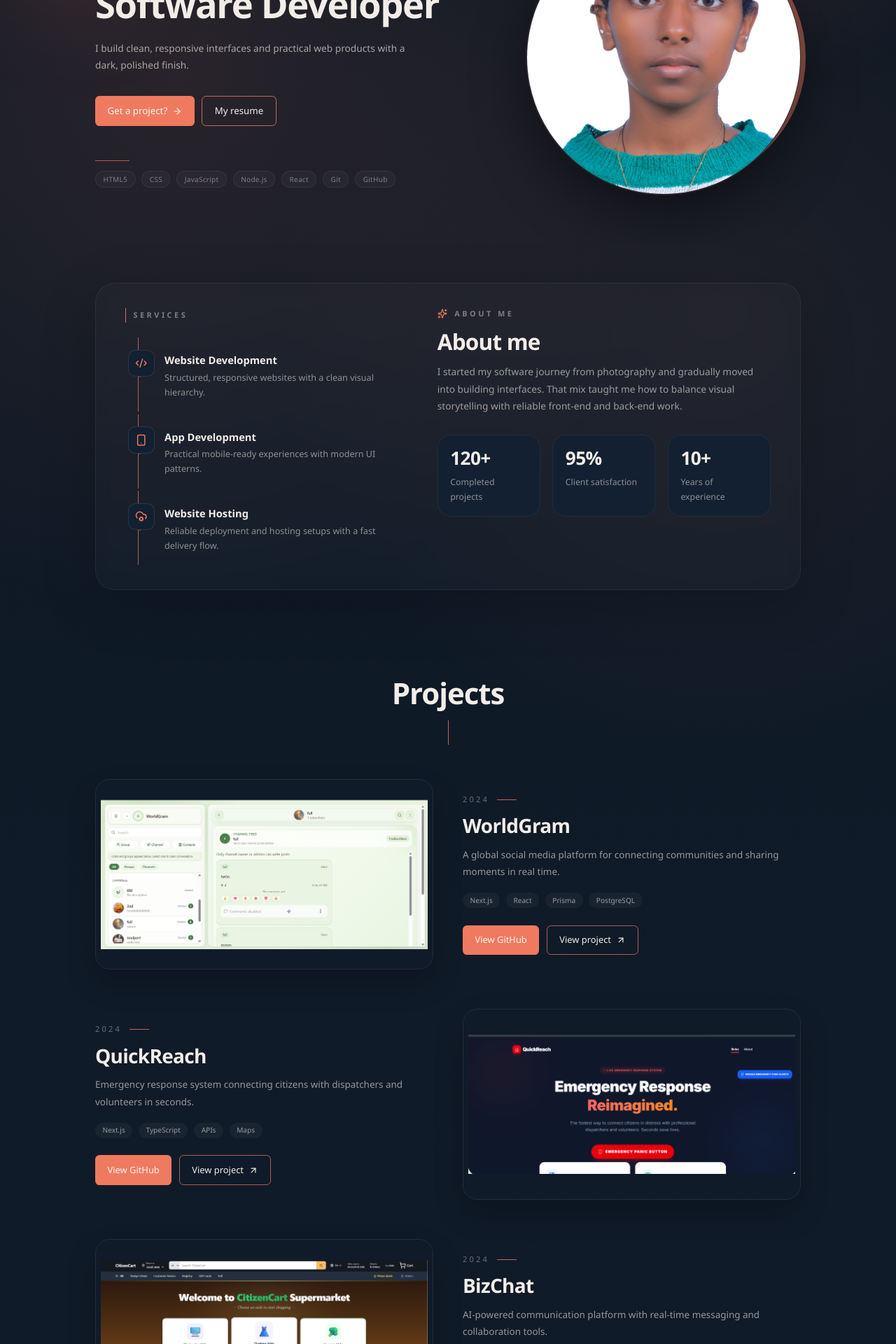
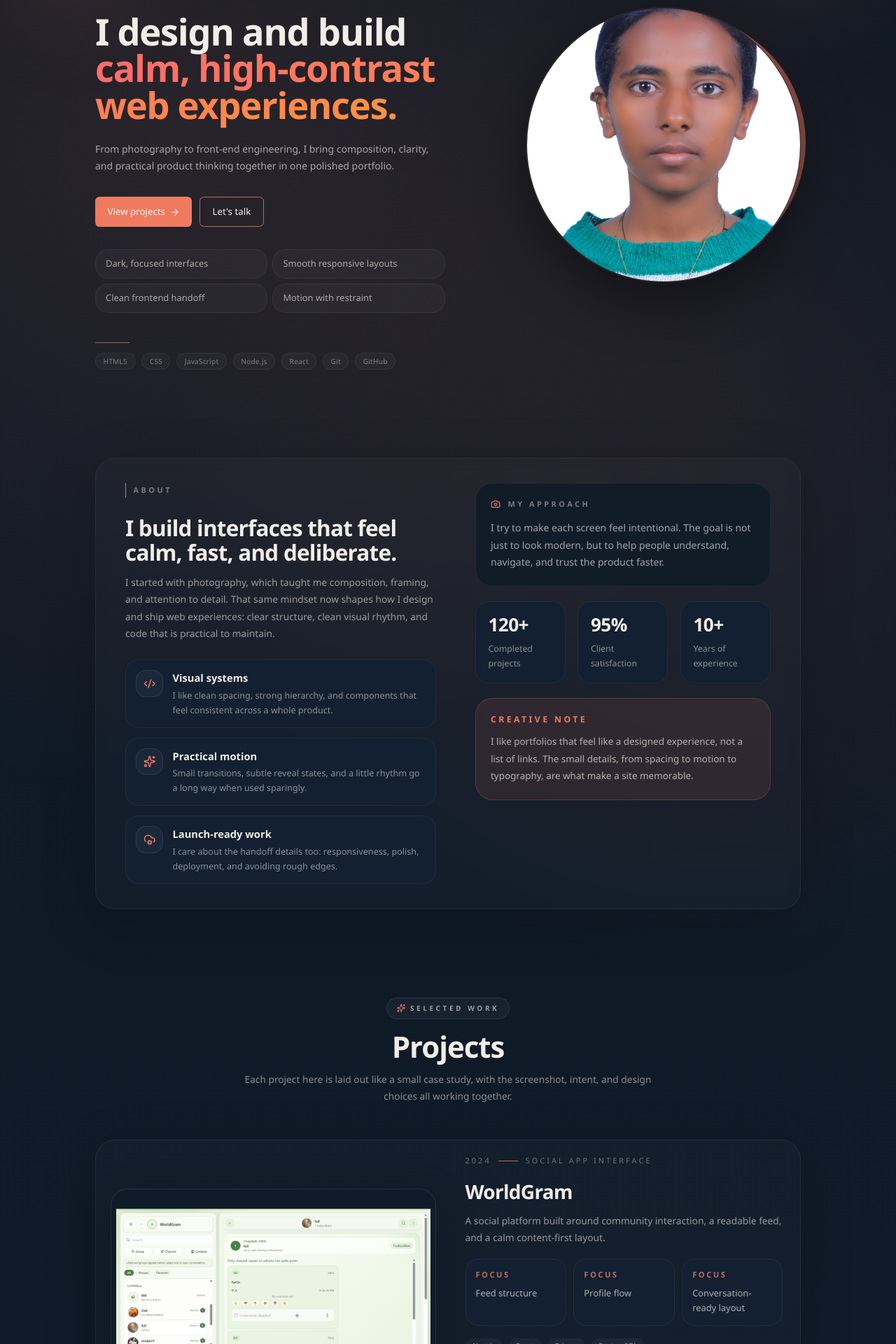
Before and after one commit to Mulu-Girmay/MyPortofilo, a Next.js app: page / in a window 1280 px wide. Shown: the part 240-2160 px from the top of the page at 70% size. Built offline with nearby package versions, Linux system fonts and the light colour scheme.

Commit message:
adding features

```diff
--- a/app/globals.css
+++ b/app/globals.css
@@ -180,3 +180,55 @@
     @apply font-sans;
   }
 }
+
+@layer utilities {
+  .reveal {
+    opacity: 0;
+    transform: translateY(24px);
+    filter: blur(10px);
+    transition:
+      opacity 700ms ease,
+      transform 700ms ease,
+      filter 700ms ease;
+    transition-delay: var(--reveal-delay, 0ms);
+    will-change: opacity, transform, filter;
+  }
+
+  .reveal-visible {
+    opacity: 1;
+    transform: translateY(0);
+    filter: blur(0);
+  }
+
+  .text-gradient-coral {
+    background: linear-gradient(90deg, #ff6b6b 0%, #ff9040 100%);
+    -webkit-background-clip: text;
+    background-clip: text;
+    color: transparent;
+  }
+
+  .float-slow {
+    animation: float-slow 8s ease-in-out infinite;
+  }
+}
+
+@keyframes float-slow {
+  0%,
+  100% {
+    transform: translateY(0px);
+  }
+  50% {
+    transform: translateY(-10px);
+  }
+}
+
+@media (prefers-reduced-motion: reduce) {
+  .reveal,
+  .float-slow {
+    animation: none !important;
+    transition: none !important;
+    transform: none !important;
+    filter: none !important;
+    opacity: 1 !important;
+  }
+}
--- a/components/hero.tsx
+++ b/components/hero.tsx
@@ -1,10 +1,25 @@
-'use client'
+import Image from "next/image";
+import Link from "next/link";
+import { ArrowRight, Sparkles } from "lucide-react";
 
-import Image from 'next/image'
-import Link from 'next/link'
-import { ArrowRight } from 'lucide-react'
+import { Reveal } from "@/components/reveal";
 
-const skills = ['HTML5', 'CSS', 'JavaScript', 'Node.js', 'React', 'Git', 'GitHub']
+const highlights = [
+  "Dark, focused interfaces",
+  "Smooth responsive layouts",
+  "Clean frontend handoff",
+  "Motion with restraint",
+];
+
+const skills = [
+  "HTML5",
+  "CSS",
+  "JavaScript",
+  "Node.js",
+  "React",
+  "Git",
+  "GitHub",
+];
 
 export function Hero() {
   return (
@@ -19,22 +34,31 @@ export function Hero() {
 
       <div className="relative mx-auto max-w-6xl">
         <div className="grid items-center gap-12 lg:grid-cols-[1.05fr_0.95fr] lg:gap-16">
-          <div className="space-y-7">
-            <div className="space-y-3">
+          <Reveal className="space-y-7">
+            <div className="space-y-4">
+              <div className="inline-flex items-center gap-2 rounded-full border border-white/8 bg-white/[0.04] px-4 py-2 text-[0.72rem] font-semibold uppercase tracking-[0.35em] text-foreground/60">
+                <Sparkles className="h-3.5 w-3.5 text-primary" />
+                Portfolio
+              </div>
               <p className="text-3xl font-semibold tracking-tight text-foreground sm:text-4xl">
                 Hello<span className="text-primary">.</span>
               </p>
               <p className="text-xl font-medium tracking-tight text-foreground/80 sm:text-2xl">
-                I&apos;m Jensen
+                I&apos;m Mulu Girmay
               </p>
             </div>
 
             <h1 className="max-w-xl text-4xl font-semibold tracking-tight text-foreground sm:text-5xl lg:text-6xl">
-              Software Developer
+              I design and build{" "}
+              <span className="text-gradient-coral">
+                calm, high-contrast web experiences.
+              </span>
             </h1>
 
-            <p className="max-w-lg text-[0.98rem] leading-7 text-foreground/65">
-              I build clean, responsive interfaces and practical web products with a dark, polished finish.
+            <p className="max-w-xl text-[1rem] leading-7 text-foreground/65">
+              From photography to front-end engineering, I bring composition,
+              clarity, and practical product thinking together in one polished
+              portfolio.
             </p>
 
             <div className="flex flex-wrap gap-3 pt-2">
@@ -42,18 +66,29 @@ export function Hero() {
                 href="#projects"
                 className="inline-flex items-center justify-center gap-2 rounded-sm bg-primary px-5 py-3 text-[0.95rem] font-medium text-primary-foreground transition-all duration-300 hover:translate-y-[-1px] hover:bg-[#ff8a70]"
               >
-                Get a project?
+                View projects
                 <ArrowRight className="h-4 w-4" />
               </Link>
               <Link
                 href="#contact"
                 className="inline-flex items-center justify-center rounded-sm border border-primary/80 px-5 py-3 text-[0.95rem] font-medium text-foreground transition-all duration-300 hover:border-primary hover:bg-primary/10"
               >
-                My resume
+                Let&apos;s talk
               </Link>
             </div>
 
-            <div className="pt-7">
+            <div className="grid gap-2 pt-2 sm:grid-cols-2">
+              {highlights.map((item) => (
+                <div
+                  key={item}
+                  className="rounded-2xl border border-white/6 bg-white/[0.03] px-4 py-3 text-[0.92rem] text-foreground/65"
+                >
+                  {item}
+                </div>
+              ))}
+            </div>
+
+            <div className="pt-5">
               <div className="mb-4 h-px w-14 bg-primary/70" />
               <div className="flex flex-wrap gap-2.5">
                 {skills.map((skill) => (
@@ -66,10 +101,13 @@ export function Hero() {
                 ))}
               </div>
             </div>
-          </div>
+          </Reveal>
 
-          <div className="relative flex justify-center lg:justify-end">
-            <div className="absolute -right-2 top-8 h-72 w-72 rounded-full border-[10px] border-primary/80 opacity-70 sm:h-80 sm:w-80 lg:h-[26rem] lg:w-[26rem]" />
+          <Reveal
+            delay={150}
+            className="relative flex justify-center lg:justify-end"
+          >
+            <div className="absolute -right-2 top-8 h-72 w-72 rounded-full border-[10px] border-primary/80 opacity-70 sm:h-80 sm:w-80 lg:h-[26rem] lg:w-[26rem] float-slow" />
             <div className="absolute right-10 top-16 h-56 w-56 rounded-full bg-primary/10 blur-2xl" />
             <div className="relative mt-4 h-[22rem] w-[22rem] overflow-hidden rounded-full border border-primary/15 bg-[#111c29] shadow-[0_0_0_1px_rgba(239,122,96,0.08),0_30px_80px_rgba(0,0,0,0.45)] sm:h-[25rem] sm:w-[25rem] lg:h-[28rem] lg:w-[28rem]">
               <Image
@@ -81,9 +119,9 @@ export function Hero() {
                 className="object-cover object-center"
               />
             </div>
-          </div>
+          </Reveal>
         </div>
       </div>
     </section>
-  )
+  );
 }
--- a/components/projects.tsx
+++ b/components/projects.tsx
@@ -1,63 +1,83 @@
 import Image from 'next/image'
 import Link from 'next/link'
-import { ArrowUpRight } from 'lucide-react'
+import { ArrowUpRight, Sparkles } from 'lucide-react'
+
+import { Reveal } from '@/components/reveal'
 
 const projects = [
   {
     title: 'WorldGram',
+    year: '2024',
     description:
-      'A global social media platform for connecting communities and sharing moments in real time.',
+      'A social platform built around community interaction, a readable feed, and a calm content-first layout.',
+    role: 'Social app interface',
+    focus: ['Feed structure', 'Profile flow', 'Conversation-ready layout'],
     tech: ['Next.js', 'React', 'Prisma', 'PostgreSQL'],
     link: 'https://worldgram.vercel.app',
     github: 'https://github.com/mulugirmay/worldgram',
     image: '/telegram.png',
-    year: '2024',
     aspect: 'aspect-[16/9]',
+    accent: 'from-[#152432] via-[#12202d] to-[#0f1a27]',
   },
   {
     title: 'QuickReach',
+    year: '2024',
     description:
-      'Emergency response system connecting citizens with dispatchers and volunteers in seconds.',
+      'An emergency response workflow focused on urgency, clarity, and quick handoff between users and responders.',
+    role: 'Emergency response system',
+    focus: ['High-priority CTA', 'Fast dispatch flow', 'Trust-first UI'],
     tech: ['Next.js', 'TypeScript', 'APIs', 'Maps'],
     link: 'https://quickreach.vercel.app',
     github: 'https://github.com/mulugirmay/quickreach',
     image: '/quickreach.png',
-    year: '2024',
     aspect: 'aspect-[16/9]',
+    accent: 'from-[#1b1730] via-[#111a2d] to-[#0d1623]',
   },
   {
     title: 'BizChat',
+    year: '2024',
     description:
-      'AI-powered communication platform with real-time messaging and collaboration tools.',
+      'A lightweight communication interface shaped for quick messaging, collaboration, and easy scanning.',
+    role: 'Messaging workspace',
+    focus: ['Realtime feel', 'Compact panels', 'Collaboration flow'],
     tech: ['React', 'WebSockets', 'AI', 'Node.js'],
     link: 'https://bizchat.vercel.app',
     github: 'https://github.com/mulugirmay/bizchat',
     image: '/bizcaht.png',
-    year: '2024',
     aspect: 'aspect-[16/9]',
+    accent: 'from-[#2b201a] via-[#1b1720] to-[#11151e]',
   },
   {
     title: 'Coin Lists',
+    year: '2023',
     description:
-      'A cryptocurrency portfolio tracker with price updates and simple market analysis.',
+      'A mobile-first crypto dashboard that makes balances, prices, and search feel immediate and readable.',
+    role: 'Portfolio dashboard',
+    focus: ['Balance at a glance', 'Search visibility', 'Mobile density'],
     tech: ['React', 'APIs', 'Charts', 'Redux'],
     link: 'https://coinlists.vercel.app',
     github: 'https://github.com/mulugirmay/coinlists',
     image: '/image.png',
-    year: '2023',
     aspect: 'aspect-[4/5]',
+    accent: 'from-[#101628] via-[#0f1320] to-[#090d17]',
   },
 ]
 
-function ProjectPreview({ project }: { project: (typeof projects)[number] }) {
+function ProjectPreview({
+  project,
+  flip,
+}: {
+  project: (typeof projects)[number]
+  flip: boolean
+}) {
   return (
-    <div className="overflow-hidden rounded-[1.5rem] border border-white/8 bg-[#101b29] shadow-[0_20px_40px_rgba(0,0,0,0.22)]">
+    <div className={`overflow-hidden rounded-[1.75rem] border border-white/8 bg-gradient-to-br ${project.accent} shadow-[0_20px_60px_rgba(0,0,0,0.28)]`}>
       <div className={`relative ${project.aspect}`}>
         <Image
           src={project.image}
           alt={project.title}
           fill
-          className="object-contain bg-[#101b29] p-2"
+          className={`bg-[#101b29] p-2 object-contain ${flip ? 'object-right' : 'object-center'}`}
         />
       </div>
     </div>
@@ -68,35 +88,56 @@ export function Projects() {
   return (
     <section id="projects" className="px-4 py-16 sm:px-6 lg:py-20">
       <div className="mx-auto max-w-6xl">
-        <div className="mb-14 text-center">
-          <h2 className="text-4xl font-semibold tracking-tight text-foreground sm:text-5xl">
+        <Reveal className="mb-14 text-center">
+          <div className="inline-flex items-center gap-2 rounded-full border border-white/8 bg-white/[0.04] px-4 py-2 text-[0.72rem] font-semibold uppercase tracking-[0.35em] text-foreground/60">
+            <Sparkles className="h-3.5 w-3.5 text-primary" />
+            Selected work
+          </div>
+          <h2 className="mt-5 text-4xl font-semibold tracking-tight text-foreground sm:text-5xl">
             Projects
           </h2>
-          <div className="mx-auto mt-5 h-10 w-px bg-primary/80" />
+          <p className="mx-auto mt-4 max-w-2xl text-[0.98rem] leading-7 text-foreground/55">
+            Each project here is laid out like a small case study, with the screenshot, intent, and design
+            choices all working together.
+          </p>
+        </Reveal>
+
+        <div className="space-y-12 lg:space-y-16">
+          {projects.map((project, index) => {
+            const flip = index % 2 === 1
+
+            return (
+              <Reveal key={project.title} delay={index * 90}>
+                <article className="grid gap-7 rounded-[2rem] border border-white/6 bg-white/[0.02] p-4 shadow-[0_20px_80px_rgba(0,0,0,0.16)] lg:grid-cols-2 lg:items-center lg:gap-10 lg:p-6">
+                  <div className={flip ? 'lg:order-2' : 'lg:order-1'}>
+                    <ProjectPreview project={project} flip={flip} />
                   </div>
 
-        <div className="space-y-16">
-          {projects.map((project, index) => {
-            const mediaFirst = index % 2 === 1
-
-            return (
-              <div key={project.title} className="grid gap-8 lg:grid-cols-2 lg:items-center lg:gap-12">
-                <div className={mediaFirst ? 'lg:order-2' : 'lg:order-1'}>
-                  <ProjectPreview project={project} />
+                  <div className={`space-y-5 px-1 pb-2 ${flip ? 'lg:order-1 lg:pr-4' : 'lg:order-2 lg:pl-2'}`}>
+                    <div className="flex items-center gap-3 text-[0.78rem] uppercase tracking-[0.28em] text-foreground/40">
+                      <span>{project.year}</span>
+                      <span className="h-px w-8 bg-primary/80" />
+                      <span>{project.role}</span>
                     </div>
 
-                <div className={`space-y-5 ${mediaFirst ? 'lg:order-1' : 'lg:order-2'}`}>
                     <div>
-                    <div className="mb-3 flex items-center gap-3 text-[0.8rem] uppercase tracking-[0.28em] text-foreground/40">
-                      <span>{project.year}</span>
-                      <span className="h-px w-8 bg-primary/80" />
-                    </div>
                       <h3 className="text-2xl font-semibold tracking-tight text-foreground sm:text-[2rem]">
                         {project.title}
                       </h3>
-                    <p className="mt-3 max-w-xl text-[0.96rem] leading-7 text-foreground/60">
+                      <p className="mt-3 max-w-xl text-[0.98rem] leading-7 text-foreground/60">
                         {project.description}
                       </p>
+                    </div>
+
+                    <div className="grid gap-3 sm:grid-cols-3">
+                      {project.focus.map((item) => (
+                        <div key={item} className="rounded-2xl border border-white/6 bg-[#122031] px-4 py-4">
+                          <p className="text-[0.8rem] font-semibold uppercase tracking-[0.22em] text-primary/80">
+                            Focus
+                          </p>
+                          <p className="mt-2 text-[0.92rem] leading-6 text-foreground/70">{item}</p>
+                        </div>
+                      ))}
                     </div>
 
                     <div className="flex flex-wrap gap-2.5">
@@ -130,7 +171,8 @@ export function Projects() {
                       </Link>
                     </div>
                   </div>
-              </div>
+                </article>
+              </Reveal>
             )
           })}
         </div>
--- /dev/null
+++ b/components/reveal.tsx
@@ -0,0 +1,51 @@
+'use client'
+
+import type { CSSProperties, ReactNode } from 'react'
+import { useEffect, useRef, useState } from 'react'
+
+import { cn } from '@/lib/utils'
+
+type RevealProps = {
+  children: ReactNode
+  className?: string
+  delay?: number
+  threshold?: number
+}
+
+export function Reveal({
+  children,
+  className,
+  delay = 0,
+  threshold = 0.2,
+}: RevealProps) {
+  const ref = useRef<HTMLDivElement>(null)
+  const [visible, setVisible] = useState(false)
+
+  useEffect(() => {
+    const node = ref.current
+    if (!node) return
+
+    const observer = new IntersectionObserver(
+      ([entry]) => {
+        if (entry.isIntersecting) {
+          setVisible(true)
+          observer.disconnect()
+        }
+      },
+      { threshold },
+    )
+
+    observer.observe(node)
+    return () => observer.disconnect()
+  }, [threshold])
+
+  return (
+    <div
+      ref={ref}
+      className={cn('reveal', visible && 'reveal-visible', className)}
+      style={{ '--reveal-delay': `${delay}ms` } as CSSProperties}
+    >
+      {children}
+    </div>
+  )
+}
--- a/components/skills.tsx
+++ b/components/skills.tsx
@@ -1,18 +1,21 @@
-'use client'
+import { Camera, CloudCog, Code2, Sparkles } from 'lucide-react'
 
-import { CloudCog, Code2, Smartphone, Sparkles } from 'lucide-react'
+import { Reveal } from '@/components/reveal'
 
-const services = [
+const principles = [
   {
-    title: 'Website Development',
+    title: 'Visual systems',
+    description: 'I like clean spacing, strong hierarchy, and components that feel consistent across a whole product.',
     icon: Code2,
   },
   {
-    title: 'App Development',
-    icon: Smartphone,
+    title: 'Practical motion',
+    description: 'Small transitions, subtle reveal states, and a little rhythm go a long way when used sparingly.',
+    icon: Sparkles,
   },
   {
-    title: 'Website Hosting',
+    title: 'Launch-ready work',
+    description: 'I care about the handoff details too: responsiveness, polish, deployment, and avoiding rough edges.',
     icon: CloudCog,
   },
 ]
@@ -36,61 +39,62 @@ export function Skills() {
   return (
     <section id="about" className="px-4 py-12 sm:px-6 lg:py-16">
       <div className="mx-auto max-w-6xl rounded-[2rem] border border-white/6 bg-white/[0.02] px-5 py-10 shadow-[0_20px_80px_rgba(0,0,0,0.18)] backdrop-blur-sm sm:px-8 lg:px-12">
-        <div className="grid gap-12 lg:grid-cols-[0.9fr_1.1fr] lg:gap-16">
-          <div className="space-y-6">
+        <div className="grid gap-12 lg:grid-cols-[1fr_0.95fr] lg:gap-16">
+          <Reveal className="space-y-7">
             <div className="flex items-center gap-3">
               <div className="h-6 w-px bg-primary/90" />
               <span className="text-[0.78rem] font-semibold uppercase tracking-[0.32em] text-foreground/45">
-                Services
+                About
               </span>
             </div>
 
-            <div className="space-y-1 pl-1">
-              {services.map((service, index) => {
-                const Icon = service.icon
+            <div className="space-y-4">
+              <h2 className="max-w-xl text-3xl font-semibold tracking-tight text-foreground sm:text-4xl">
+                I build interfaces that feel calm, fast, and deliberate.
+              </h2>
+              <p className="max-w-xl text-[0.98rem] leading-7 text-foreground/60">
+                I started with photography, which taught me composition, framing, and attention to detail.
+                That same mindset now shapes how I design and ship web experiences: clear structure, clean
+                visual rhythm, and code that is practical to maintain.
+              </p>
+            </div>
+
+            <div className="grid gap-4">
+              {principles.map((principle) => {
+                const Icon = principle.icon
                 return (
-                  <div key={service.title} className="relative flex gap-4 py-5">
-                    <div className="absolute left-4 top-0 h-full w-px bg-primary/70" />
-                    <div className="absolute left-[0.95rem] top-1/2 h-2 w-2 -translate-y-1/2 rounded-full bg-primary" />
-
-                    <div className="relative z-10 flex h-11 w-11 flex-none items-center justify-center rounded-lg border border-white/10 bg-[#122031] text-primary">
+                  <div
+                    key={principle.title}
+                    className="flex gap-4 rounded-2xl border border-white/6 bg-[#122031] px-4 py-4"
+                  >
+                    <div className="flex h-11 w-11 flex-none items-center justify-center rounded-xl border border-white/8 bg-white/[0.04] text-primary">
                       <Icon className="h-5 w-5" />
                     </div>
-
-                    <div className="pt-1">
+                    <div>
                       <p className="text-base font-semibold text-foreground sm:text-[1.05rem]">
-                        {service.title}
+                        {principle.title}
                       </p>
                       <p className="mt-1 text-[0.9rem] leading-6 text-foreground/55">
-                        {index === 0
-                          ? 'Structured, responsive websites with a clean visual hierarchy.'
-                          : index === 1
-                            ? 'Practical mobile-ready experiences with modern UI patterns.'
-                            : 'Reliable deployment and hosting setups with a fast delivery flow.'}
+                        {principle.description}
                       </p>
                     </div>
                   </div>
                 )
               })}
             </div>
-          </div>
+          </Reveal>
 
-          <div className="space-y-8">
-            <div className="max-w-2xl">
+          <Reveal delay={150} className="space-y-6">
+            <div className="rounded-[1.75rem] border border-white/6 bg-[#111c29] p-6">
               <div className="flex items-center gap-3">
-                <Sparkles className="h-4 w-4 text-primary" />
+                <Camera className="h-4 w-4 text-primary" />
                 <span className="text-[0.78rem] font-semibold uppercase tracking-[0.32em] text-foreground/45">
-                  About me
+                  My approach
                 </span>
               </div>
-
-              <h2 className="mt-4 text-3xl font-semibold tracking-tight text-foreground sm:text-4xl">
-                About me
-              </h2>
-
-              <p className="mt-4 max-w-xl text-[0.98rem] leading-7 text-foreground/60">
-                I started my software journey from photography and gradually moved into building interfaces.
-                That mix taught me how to balance visual storytelling with reliable front-end and back-end work.
+              <p className="mt-4 text-[1rem] leading-7 text-foreground/65">
+                I try to make each screen feel intentional. The goal is not just to look modern, but to
+                help people understand, navigate, and trust the product faster.
               </p>
             </div>
 
@@ -106,7 +110,17 @@ export function Skills() {
                 </div>
               ))}
             </div>
-          </div>
+
+            <div className="rounded-[1.75rem] border border-primary/20 bg-primary/10 px-6 py-6">
+              <p className="text-sm font-semibold uppercase tracking-[0.28em] text-primary">
+                Creative note
+              </p>
+              <p className="mt-3 text-[0.96rem] leading-7 text-foreground/70">
+                I like portfolios that feel like a designed experience, not a list of links. The small
+                details, from spacing to motion to typography, are what make a site memorable.
+              </p>
+            </div>
+          </Reveal>
         </div>
       </div>
     </section>
```
Also changed, not shown: components/contact.tsx (+8 -5 lines), 1 other file (tests, documents, lock files or other folders). Lines whose indentation alone changed are shown as unchanged.
